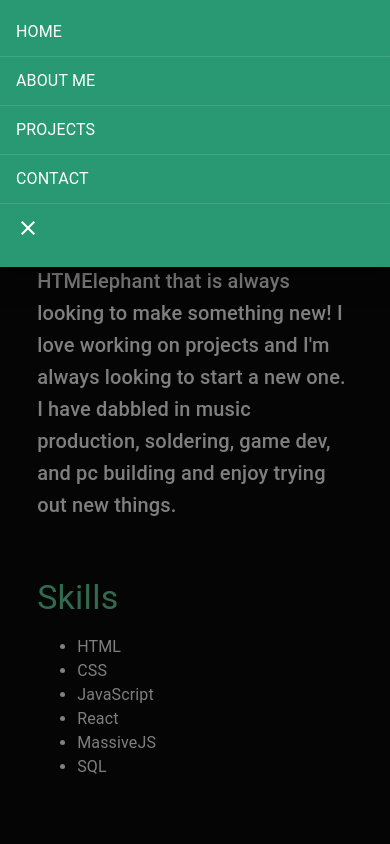
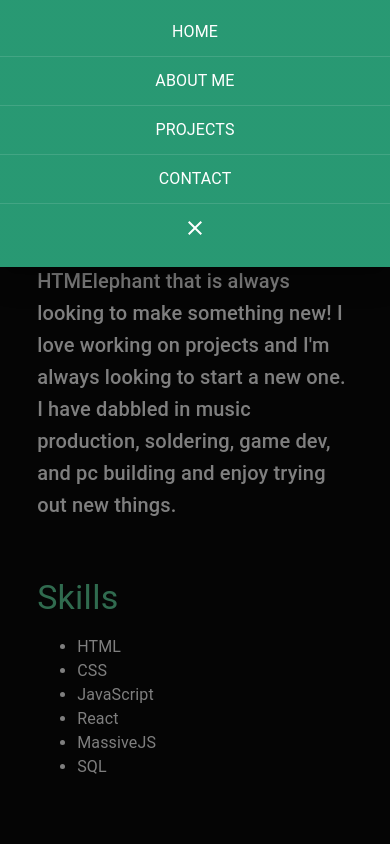
Before and after one commit to Naphrum/portfolio, a React (Create React App) app: page /about-me in a window 390 px wide. Both pictures are taken after a click on the button 295 px from the left and 55 px from the top of the page. Shown: the top 844 px of the page. Built offline with nearby package versions, Linux system fonts and the light colour scheme.

Commit message:
Completed functionality of the responsive app bar.

```diff
--- a/src/components/About/About.js
+++ b/src/components/About/About.js
@@ -35,7 +35,7 @@ const About = () => {
           <Typography variant="h4" color="primary">
             Skills
           </Typography>
-          <ul>
+          <ul display="flex" alignItems="center" justifyContent="center">
             <li>HTML</li>
             <li>CSS</li>
             <li>JavaScript</li>
--- a/src/components/CollapsedNavbar/CollapsedNavbar.js
+++ b/src/components/CollapsedNavbar/CollapsedNavbar.js
@@ -6,14 +6,20 @@ import {
   ListItemText,
   IconButton,
   Grid,
-  Divider
+  Divider,
+  Typography,
 } from "@mui/material";
 import MenuIcon from "@mui/icons-material/Menu";
 import CloseIcon from "@mui/icons-material/Close";
-import { Link } from "react-router-dom";
+import { Link, useNavigate } from "react-router-dom";
 
 const CollapsedNavbar = () => {
   const [openDrawer, setOpenDrawer] = useState(false);
+  const navigate = useNavigate();
+  const handleNavigate = (route) => {
+    navigate(route);
+    setOpenDrawer(false);
+  };
   return (
     <>
       <Drawer
@@ -22,34 +28,36 @@ const CollapsedNavbar = () => {
         onClose={() => setOpenDrawer(false)}
         width="100vw"
       >
-        <List justifyContent='center' alignItems='center'>
-          <ListItem onClick={() => setOpenDrawer(false)}>
+        <List>
+          <ListItem onClick={() => handleNavigate()}>
             <ListItemText>
-              <Link style={{textDecoration: "none", color: "#fff"}} path="/">HOME</Link>
+              <Typography textAlign="center">HOME</Typography>
+            </ListItemText>
+          </ListItem>
+          <Divider />
+          <ListItem onClick={() => handleNavigate("about-me")}>
+            <ListItemText>
+              <Typography textAlign="center">ABOUT ME</Typography>
+            </ListItemText>
+          </ListItem>
+          <Divider />
+          <ListItem onClick={() => handleNavigate("projects")}>
+            <ListItemText>
+              <Typography textAlign="center">PROJECTS</Typography>
+            </ListItemText>
+          </ListItem>
+          <Divider />
+          <ListItem onClick={() => handleNavigate("contact")}>
+            <ListItemText>
+              <Typography textAlign="center">CONTACT</Typography>
             </ListItemText>
           </ListItem>
           <Divider />
           <ListItem onClick={() => setOpenDrawer(false)}>
             <ListItemText>
-              <Link style={{textDecoration: "none", color: "#fff"}} path="/about-me">ABOUT ME</Link>
-            </ListItemText>
-          </ListItem>
-          <Divider />
-          <ListItem onClick={() => setOpenDrawer(false)}>
-            <ListItemText>
-              <Link style={{textDecoration: "none", color: "#fff"}} path="/projects">PROJECTS</Link>
-            </ListItemText>
-          </ListItem>
-          <Divider />
-          <ListItem onClick={() => setOpenDrawer(false)}>
-            <ListItemText>
-              <Link style={{textDecoration: "none", color: "#fff"}} path="/contact">CONTACT</Link>
-            </ListItemText>
-          </ListItem>
-          <Divider />
-          <ListItem onClick={() => setOpenDrawer(false)}>
-            <ListItemText>
-              <CloseIcon />
+              <Typography textAlign="center" >
+                <CloseIcon />
+              </Typography>
             </ListItemText>
           </ListItem>
         </List>
```
